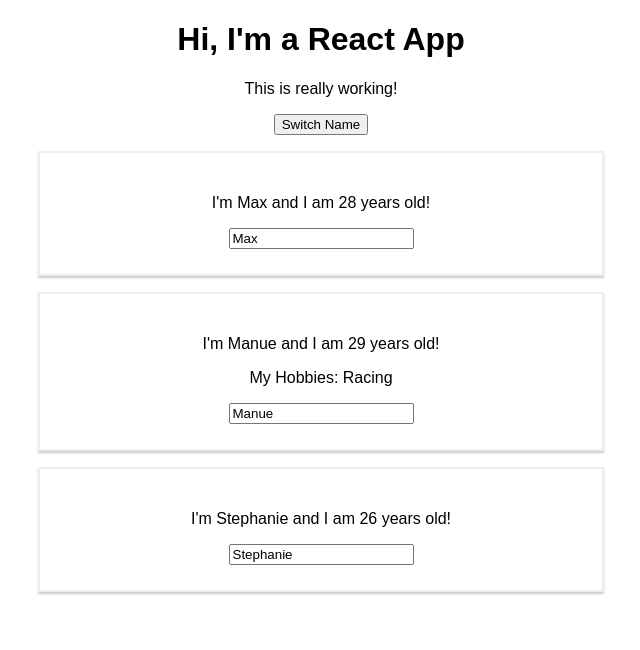
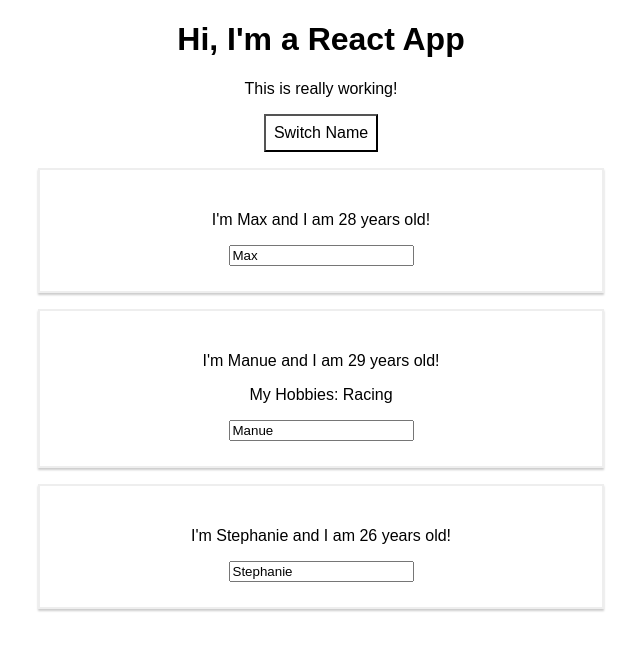
Before and after one commit to mazen87/React-complete-guide, a React (Create React App) app: page / in a window 1280 px wide. Shown: the top 650 px of the page, without its empty margins (319-959 px from the left). Built offline with nearby package versions, Linux system fonts and the light colour scheme.

Commit message:
working with inline styles

```diff
--- a/src/App.js
+++ b/src/App.js
@@ -36,11 +36,18 @@
   }
 
   render() {
+    const style = {
+      backgroundColor : 'white',
+      font :'inherit',
+      border : '1px solid gris',
+      padding : '8px',
+      cursor: 'pointer'
+    }
     return (
       <div className="App">
         <h1>Hi, I'm a React App</h1>
         <p>This is really working!</p>
-        <button onClick={()=>this.switchNameHandler('Maximillian')}>Switch Name</button>
+        <button style={style} onClick={()=>this.switchNameHandler('Maximillian')}>Switch Name</button>
         <Person
           click={this.switchNameHandler.bind(this, 'Maximiliano')}
           name={this.state.persons[0].name}
```
Also changed, not shown: src/App.css (+9 -0 lines).
